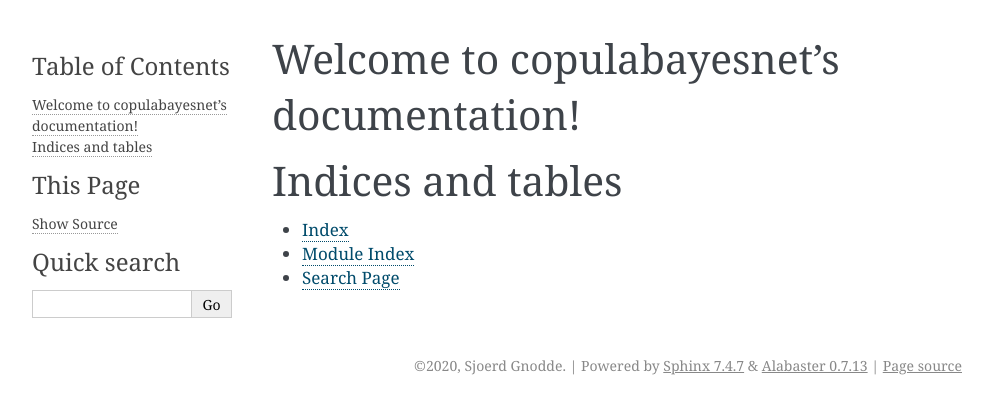
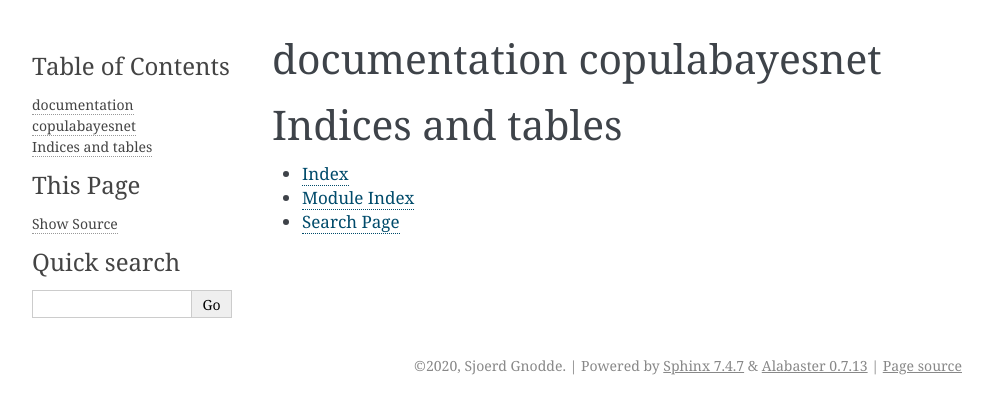
Before and after one commit to SjoerdGn/copulabayesnet, a Sphinx documentation site: the page built from docs/index.rst, in a window 1280 px wide. Shown: the top 414 px of the page, without its empty margins (148-1141 px from the left). Built offline with Sphinx 7.4.7, drawn with Linux system fonts in a browser that asks for light colours; some of the changed lines change nothing that is shown.

Commit message:
first step readthedocs

```diff
--- a/docs/index.rst
+++ b/docs/index.rst
@@ -1,9 +1,4 @@
-.. copulabayesnet documentation master file, created by
-   sphinx-quickstart on Wed Jul  1 21:31:48 2020.
-   You can adapt this file completely to your liking, but it should at least
-   contain the root `toctree` directive.
-
-Welcome to copulabayesnet's documentation!
+documentation copulabayesnet
 ==========================================
 
 .. toctree::
```
